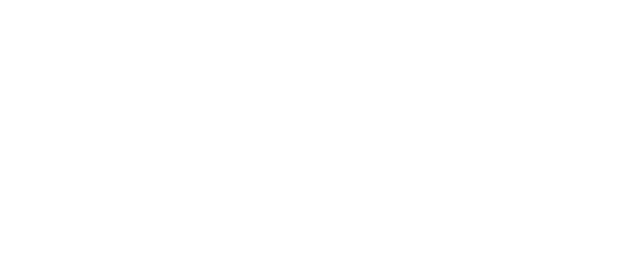
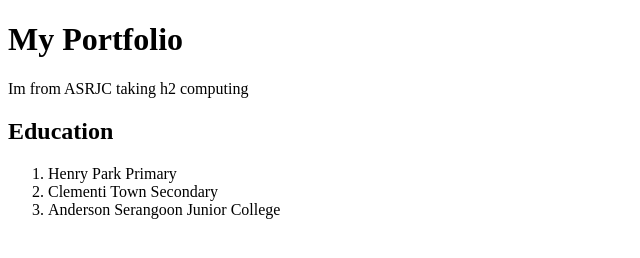
Before and after one commit to TheManSamBam/test, a plain HTML site: page index.html in a window 1280 px wide. Shown: the whole page, without its empty margins (0-640 px from the left). Drawn offline with Linux system fonts and the light colour scheme.

Commit message:
Update index.html

```diff
--- a/index.html
+++ b/index.html
@@ -4,10 +4,13 @@
   <meta charset="utf-8" />
   <title>themansambam</title>
 </head>
-
 <body>
-
-
-
+  <h1>My Portfolio</h1>
+  <p>Im from ASRJC taking h2 computing</p>
+  <h2>Education</h2>
+  <ol>
+    <li>Henry Park Primary
+    <li>Clementi Town Secondary
+    <li>Anderson Serangoon Junior College
 </body>
 </html>
```
Lines whose indentation alone changed are shown as unchanged.
